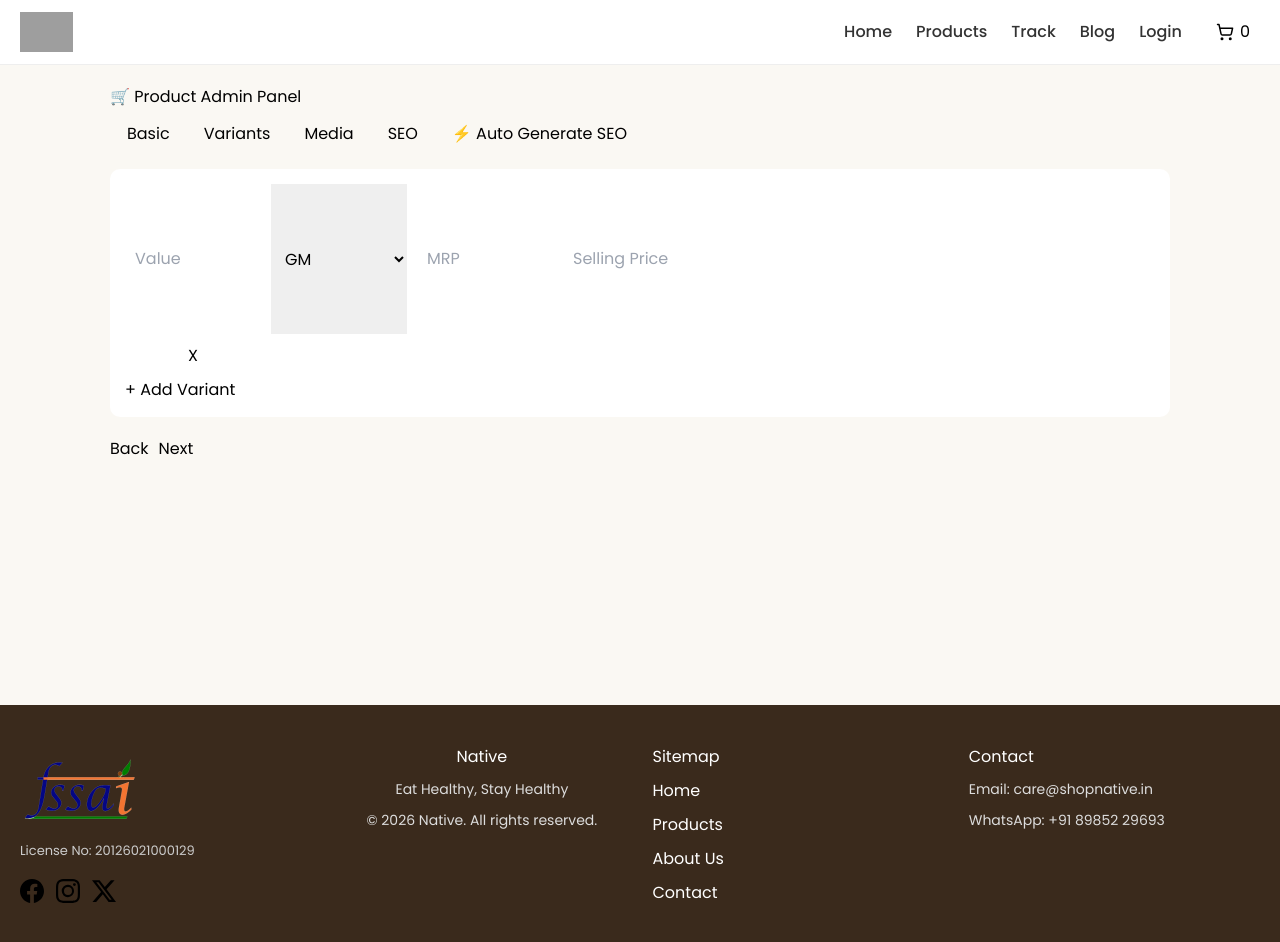
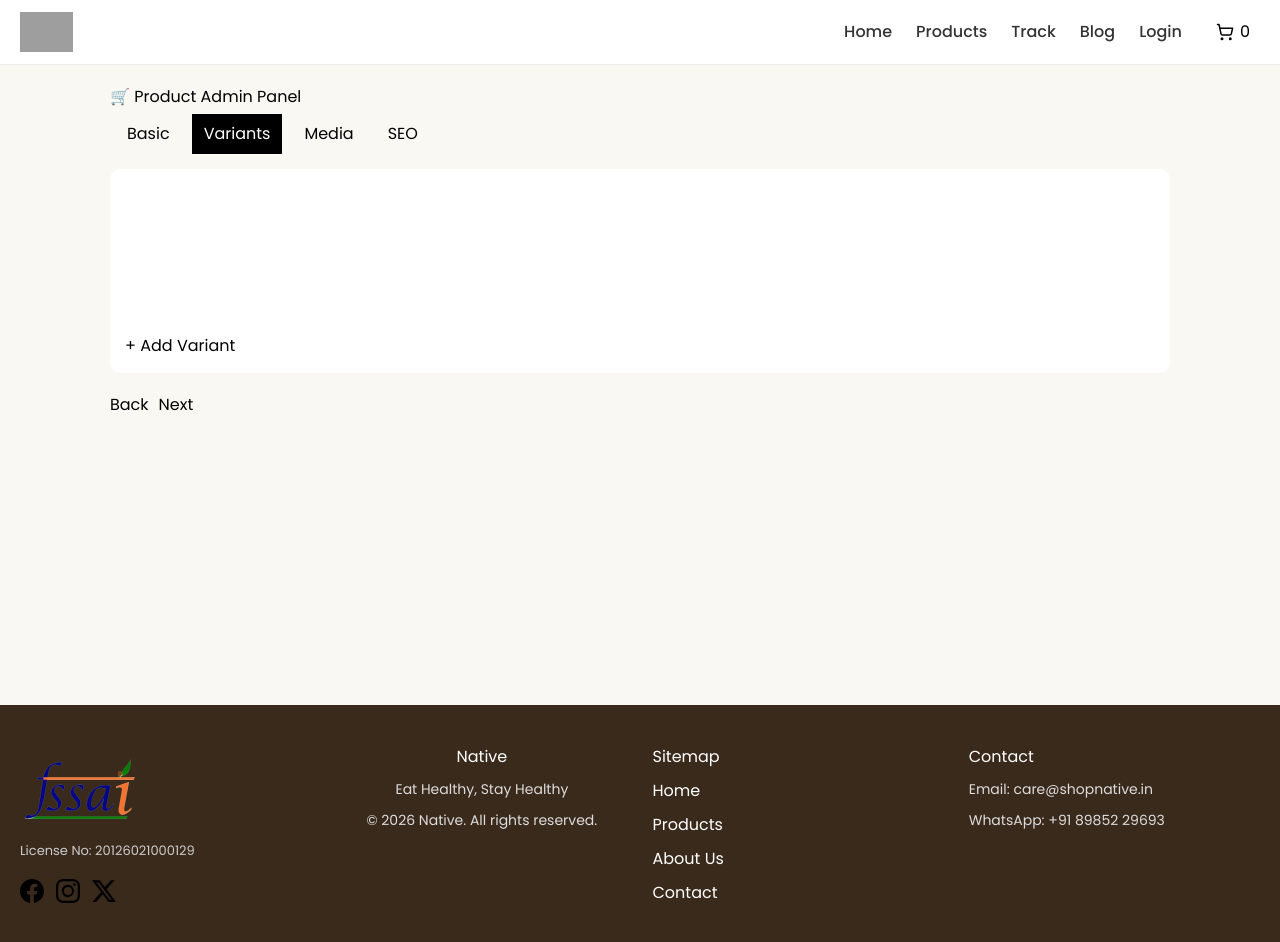
Before and after one commit to nagarajukandula55/native, a Next.js app: page /admin/products in a window 1280 px wide. Both pictures are taken after a click on the button "Variants". Shown: the top 942 px of the page. Built offline with nearby package versions, Linux system fonts and the light colour scheme; grey boxes are pictures that could not be loaded.

Commit message:
Update page.js

```diff
--- a/app/admin/products/page.js
+++ b/app/admin/products/page.js
@@ -42,10 +42,11 @@ export default function ProductUpload() {
 
   const [step, setStep] = useState(0);
   const [error, setError] = useState("");
+  const [loading, setLoading] = useState(false);
 
   const barcodeRefs = useRef([]);
 
-  /* ================= GST MASTER (FIXED STRUCTURE) ================= */
+  /* ================= GST ================= */
 
   const gstOptions = [
     { name: "Food Preparations (Not Elsewhere Specified)", hsn: "2106", tax: 5, desc: "Includes dosa mix, idli mix" },
@@ -58,31 +59,23 @@ export default function ProductUpload() {
   ];
 
   const websiteCategories = [
-    "Instant Mixes",
-    "Spices & Masalas",
-    "Cold Pressed Oils",
-    "Flours & Millets",
-    "Ready to Cook",
-    "Ready to Eat",
-    "Pickles & Chutneys",
-    "Snacks & Namkeen",
-    "Breakfast Essentials",
-    "Combo Packs",
-    "New Arrivals",
+    "Instant Mixes","Spices & Masalas","Cold Pressed Oils",
+    "Flours & Millets","Ready to Cook","Ready to Eat",
+    "Pickles & Chutneys","Snacks & Namkeen",
+    "Breakfast Essentials","Combo Packs","New Arrivals",
   ];
 
-  /* ================= AUTO PRODUCT KEY + SEO ================= */
+  /* ================= AUTO ================= */
 
   useEffect(() => {
     if (!form.name) return;
 
     const clean = form.name.replace(/native/gi, "").trim();
+    const key = clean.toUpperCase().replace(/[^A-Z0-9]/g, "");
 
-    const key = clean.toUpperCase().replace(/[^A-Z0-9]/g, "");
     setProductKey(key);
 
-    const slugGen = form.name
-      .toLowerCase()
+    const slugGen = form.name.toLowerCase()
       .replace(/[^a-z0-9]+/g, "-")
       .replace(/(^-|-$)/g, "");
 
@@ -96,11 +89,10 @@ export default function ProductUpload() {
 
   }, [form.name]);
 
-  /* ================= GST AUTO FIX ================= */
+  /* ================= GST AUTO ================= */
 
   useEffect(() => {
     const selected = gstOptions.find(g => g.name === form.gstCategory);
-
     if (selected) {
       setForm(prev => ({
         ...prev,
@@ -111,10 +103,11 @@ export default function ProductUpload() {
     }
   }, [form.gstCategory]);
 
-  /* ================= SAFE VARIANT UPDATE ================= */
+  /* ================= VARIANT FIX ================= */
 
   function updateVariant(i, field, value) {
-    const updated = [...form.variants];
+    setForm(prev => {
+      const updated = [...prev.variants];
 
       updated[i] = {
         ...updated[i],
@@ -123,15 +116,11 @@ export default function ProductUpload() {
 
       if (updated[i].value && productKey) {
         const seq = String(i + 1).padStart(3, "0");
-
-      updated[i].sku =
-        `NA-${productKey}-${seq}-${updated[i].value}${updated[i].unit}`;
+        updated[i].sku = `NA-${productKey}-${seq}-${updated[i].value}${updated[i].unit}`;
       }
 
-    setForm(prev => ({
-      ...prev,
-      variants: updated,
-    }));
+      return { ...prev, variants: updated };
+    });
   }
 
   function addVariant() {
@@ -148,7 +137,7 @@ export default function ProductUpload() {
     }));
   }
 
-  /* ================= IMAGE SAFE ================= */
+  /* ================= IMAGE ================= */
 
   async function handleImageUpload(e) {
     const files = Array.from(e.target.files);
@@ -171,10 +160,7 @@ export default function ProductUpload() {
       );
 
       const json = await res.json();
-
-      if (json?.secure_url) {
-        uploaded.push(json.secure_url);
-      }
+      if (json?.secure_url) uploaded.push(json.secure_url);
     }
 
     setForm(prev => ({
@@ -183,7 +169,7 @@ export default function ProductUpload() {
     }));
   }
 
-  /* ================= VALIDATION (LOCK SAVE) ================= */
+  /* ================= VALIDATION ================= */
 
   function validate() {
     if (!form.name) return "Product name required";
@@ -191,16 +177,13 @@ export default function ProductUpload() {
     if (!form.gstCategory) return "GST category required";
     if (form.variants.length === 0) return "Add at least one variant";
 
-    const invalidVariant = form.variants.find(
-      v => !v.value || !v.mrp || !v.sellingPrice
-    );
-
-    if (invalidVariant) return "Fill all variant fields";
+    const invalid = form.variants.find(v => !v.value || !v.mrp || !v.sellingPrice);
+    if (invalid) return "Fill all variant fields";
 
     return null;
   }
 
-  /* ================= BARCODE SAFE ================= */
+  /* ================= BARCODE ================= */
 
   useEffect(() => {
     form.variants.forEach((v, i) => {
@@ -223,15 +206,14 @@ export default function ProductUpload() {
 
   async function handleSubmit() {
     const err = validate();
-    if (err) {
-      setError(err);
-      return;
-    }
+    if (err) return setError(err);
 
     setError("");
+    setLoading(true);
 
+    try {
       for (let v of form.variants) {
-      await fetch("/api/admin/products", {
+        const res = await fetch("/api/admin/products", {
           method: "POST",
           headers: { "Content-Type": "application/json" },
           body: JSON.stringify({
@@ -246,32 +228,18 @@ export default function ProductUpload() {
             status: "review",
           }),
         });
+
+        const data = await res.json();
+        if (!data.success) throw new Error(data.message || "Save failed");
       }
 
-    alert("Product sent for review ✔");
+      window.location.href = "/admin/products/review";
 
-    setForm(emptyForm);
-    setImagePreviews([]);
-    setStep(0);
+    } catch (e) {
+      setError(e.message);
     }
 
-  /* ================= SEO ================= */
-
-  async function generateAISEO() {
-  const res = await fetch("/api/seo", {
-    method: "POST",
-    headers: { "Content-Type": "application/json" },
-    body: JSON.stringify({
-      name: form.name,
-      category: form.category,
-    }),
-  });
-
-  const data = await res.json();
-
-  if (data.success) {
-    setSeo(data.seo);
-  }
+    setLoading(false);
   }
 
   /* ================= UI ================= */
@@ -283,159 +251,60 @@ export default function ProductUpload() {
 
       {error && <div className="error">{error}</div>}
 
-      {/* STEPS */}
       <div className="steps">
-        <button onClick={() => setStep(0)}>Basic</button>
-        <button onClick={() => setStep(1)}>Variants</button>
-        <button onClick={() => setStep(2)}>Media</button>
-        <button onClick={() => setStep(3)}>SEO</button>
-        <button type="button" onClick={generateAISEO}>⚡ Auto Generate SEO</button>
+        {["Basic","Variants","Media","SEO"].map((s,i)=>(
+          <button key={i}
+            className={step===i ? "active":""}
+            onClick={()=>setStep(i)}>
+            {s}
+          </button>
+        ))}
       </div>
 
-      {/* BASIC */}
       {step === 0 && (
         <div className="card">
-          <input
-            placeholder="Product Name"
-            value={form.name}
-            onChange={e => setForm({ ...form, name: e.target.value })}
-          />
-
-          <select
-            value={form.category}
-            onChange={e => setForm({ ...form, category: e.target.value })}
-          >
-            <option>Select Category</option>
-            {websiteCategories.map(c => (
-              <option key={c}>{c}</option>
-            ))}
-          </select>
-
-          <select
-            value={form.gstCategory}
-            onChange={e => setForm({ ...form, gstCategory: e.target.value })}
-          >
-            <option>Select GST</option>
-            {gstOptions.map(g => (
-              <option key={g.name}>{g.name}</option>
-            ))}
-          </select>
-
-          <input value={form.hsn} readOnly />
-          <input value={form.tax} readOnly />
+          <input value={form.name}
+            onChange={e=>setForm({...form,name:e.target.value})} />
         </div>
       )}
 
-      {/* VARIANTS */}
       {step === 1 && (
         <div className="card">
-
-          {form.variants.map((v, i) => (
+          {form.variants.map((v,i)=>(
             <div className="row" key={i}>
-
-              <input
-                placeholder="Value"
-                onChange={e => updateVariant(i, "value", e.target.value)}
-              />
-
-              <select
-                onChange={e => updateVariant(i, "unit", e.target.value)}
-              >
-                <option>GM</option>
-                <option>KG</option>
-                <option>ML</option>
-                <option>L</option>
-              </select>
-
-              <input
-                placeholder="MRP"
-                onChange={e => updateVariant(i, "mrp", e.target.value)}
-              />
-
-              <input
-                placeholder="Selling Price"
-                onChange={e => updateVariant(i, "sellingPrice", e.target.value)}
-              />
-
+              <input value={v.value}
+                onChange={e=>updateVariant(i,"value",e.target.value)} />
+              <input value={v.mrp}
+                onChange={e=>updateVariant(i,"mrp",e.target.value)} />
+              <input value={v.sellingPrice}
+                onChange={e=>updateVariant(i,"sellingPrice",e.target.value)} />
               <input value={v.sku} readOnly />
-
-              <svg ref={el => (barcodeRefs.current[i] = el)} />
-
-              <button type="button" onClick={() => removeVariant(i)}>
-                X
-              </button>
-
+              <svg ref={el => barcodeRefs.current[i]=el} />
             </div>
           ))}
-
-          <button type="button" onClick={addVariant}>
-            + Add Variant
-          </button>
-
+          <button onClick={addVariant}>+ Add Variant</button>
         </div>
       )}
 
-      {/* MEDIA */}
-      {step === 2 && (
-        <div className="card">
-          <input type="file" multiple onChange={handleImageUpload} />
-
-          <div className="imgGrid">
-            {imagePreviews.map((img, i) => (
-              <img key={i} src={img.preview} />
-            ))}
-          </div>
-        </div>
-      )}
-
-      {/* SEO */}
+      <div className="actions">
+        {step > 0 && <button onClick={()=>setStep(step-1)}>Back</button>}
+        {step < 3 && <button onClick={()=>setStep(step+1)}>Next</button>}
         {step === 3 && (
-        <div className="card">
-          <input
-            value={seo.title}
-            onChange={e => setSeo({ ...seo, title: e.target.value })}
-          />
-
-          <textarea
-            value={seo.description}
-            onChange={e =>
-              setSeo({ ...seo, description: e.target.value })
-            }
-          />
-        </div>
-      )}
-
-      {/* ACTION */}
-      <div className="actions">
-        {step > 0 && (
-          <button type="button" onClick={() => setStep(step - 1)}>
-            Back
-          </button>
-        )}
-
-        {step < 3 && (
-          <button type="button" onClick={() => setStep(step + 1)}>
-            Next
-          </button>
-        )}
-
-        {step === 3 && (
-          <button type="button" onClick={handleSubmit}>
-            Send for Review
+          <button disabled={loading} onClick={handleSubmit}>
+            {loading ? "Saving..." : "Send for Review"}
           </button>
         )}
       </div>
 
       <style jsx>{`
-        .container { max-width: 1100px; margin: auto; padding: 20px; }
-        .card { background: #fff; padding: 15px; border-radius: 10px; margin-top: 10px; }
-        .row { display: grid; grid-template-columns: repeat(5, 1fr) auto; gap: 10px; margin-bottom: 10px; }
-        input, select, textarea { width: 100%; padding: 10px; }
-        .steps button { margin: 5px; padding: 8px 12px; }
-        .actions { margin-top: 20px; display: flex; gap: 10px; }
-        .imgGrid { display: flex; gap: 10px; flex-wrap: wrap; }
-        img { width: 80px; height: 80px; object-fit: cover; }
-        .error { color: red; margin: 10px 0; }
+        .container{max-width:1100px;margin:auto;padding:20px;}
+        .card{background:#fff;padding:15px;border-radius:10px;margin-top:10px;}
+        .row{display:grid;grid-template-columns:repeat(5,1fr);gap:10px;}
+        input{padding:10px;width:100%;}
+        .steps button{margin:5px;padding:8px 12px;}
+        .steps .active{background:black;color:#fff;}
+        .actions{margin-top:20px;display:flex;gap:10px;}
+        .error{color:red;margin:10px 0;}
       `}</style>
 
     </div>
```
Lines whose indentation alone changed are shown as unchanged.
